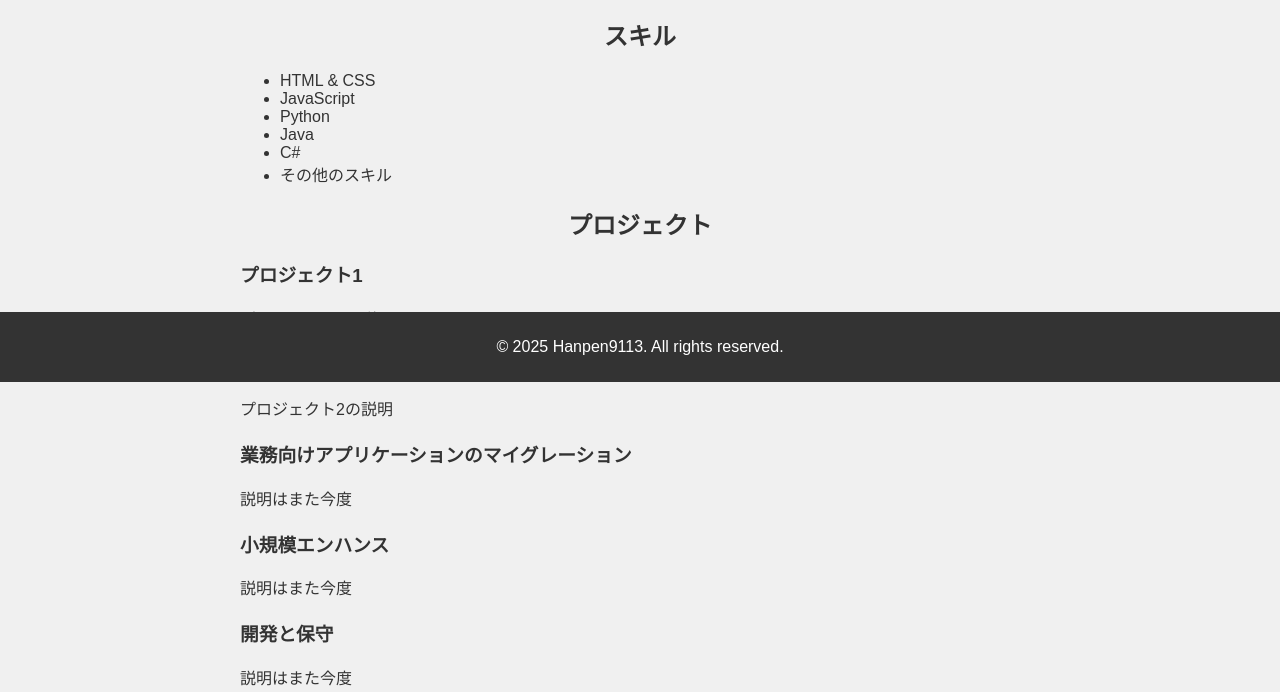
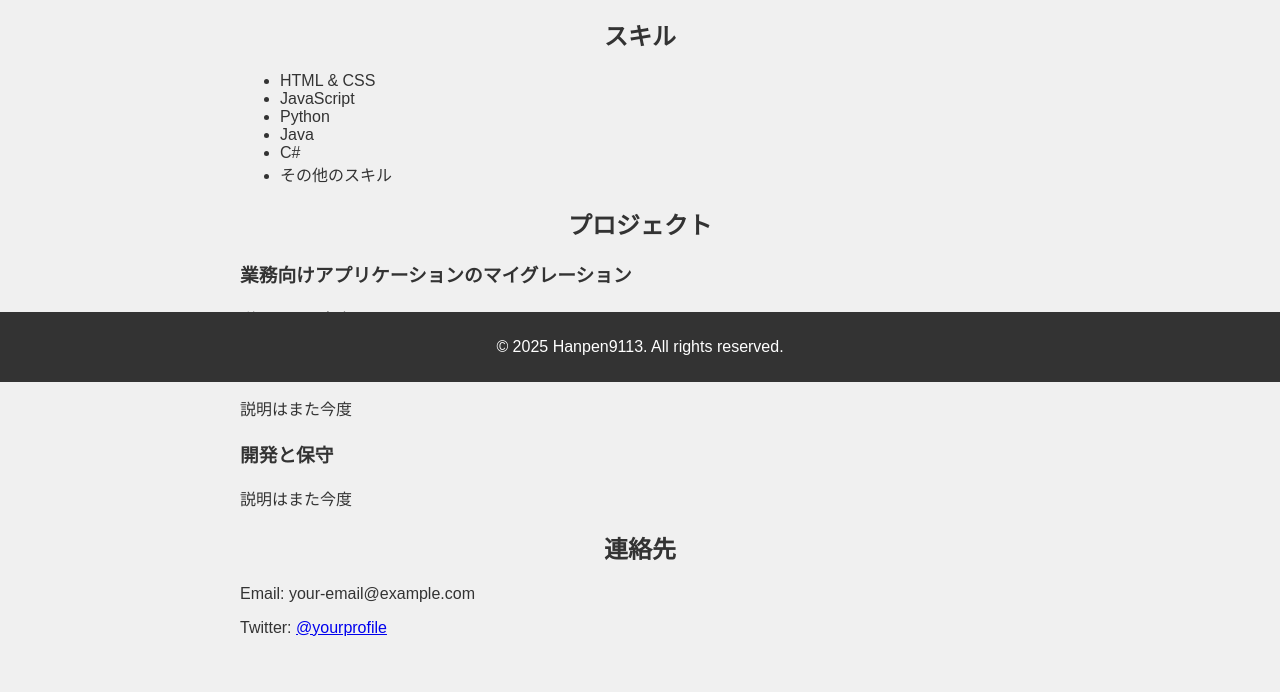
Before and after one commit to Hanpen9113/Hanpen9113.github.io, a plain HTML site: page index.html in a window 1280 px wide. Shown: the part 418-1110 px from the top of the page. Drawn offline with Linux system fonts and the light colour scheme.

Commit message:
見本を削除

```diff
--- a/index.html
+++ b/index.html
@@ -37,14 +37,6 @@
         <section id="projects">
             <h2>プロジェクト</h2>
             <div class="project">
-                <h3>プロジェクト1</h3>
-                <p>プロジェクト1の説明</p>
-            </div>
-            <div class="project">
-                <h3>プロジェクト2</h3>
-                <p>プロジェクト2の説明</p>
-            </div>
-            <div class="project">
                 <h3>業務向けアプリケーションのマイグレーション</h3>
                 <p>説明はまた今度</p>
             </div>
```
